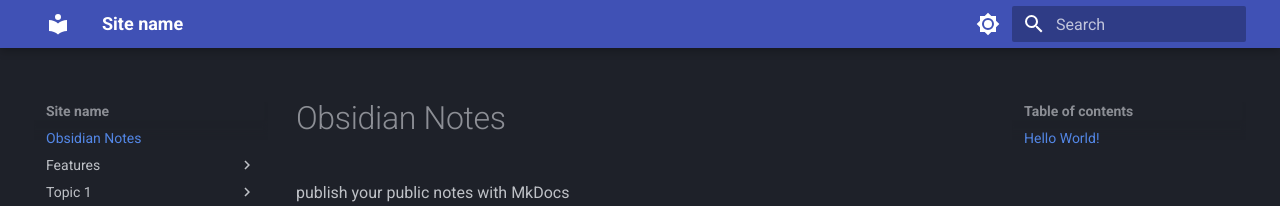
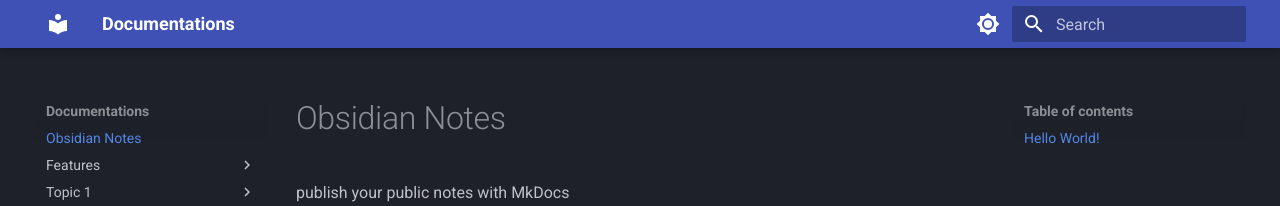
Before and after one commit to aissbilel/mkdocs, an MkDocs documentation site: the page built from docs/index.md, in a window 1280 px wide. Shown: the top 206 px of the page. Built offline with MkDocs 1.6.1 and Material for MkDocs 9.7.7, drawn with Linux system fonts in a browser that asks for light colours.

Commit message:
Update mkdocs.yml

```diff
--- a/mkdocs.yml
+++ b/mkdocs.yml
@@ -1,5 +1,5 @@
-site_name: Site name
-site_url: https://dde-website.gitlab.io/mkdocs
+site_name: Documentations
+site_url: https://docs.baissaoui.fr
 site_dir: public
 theme:
   name: material
```
